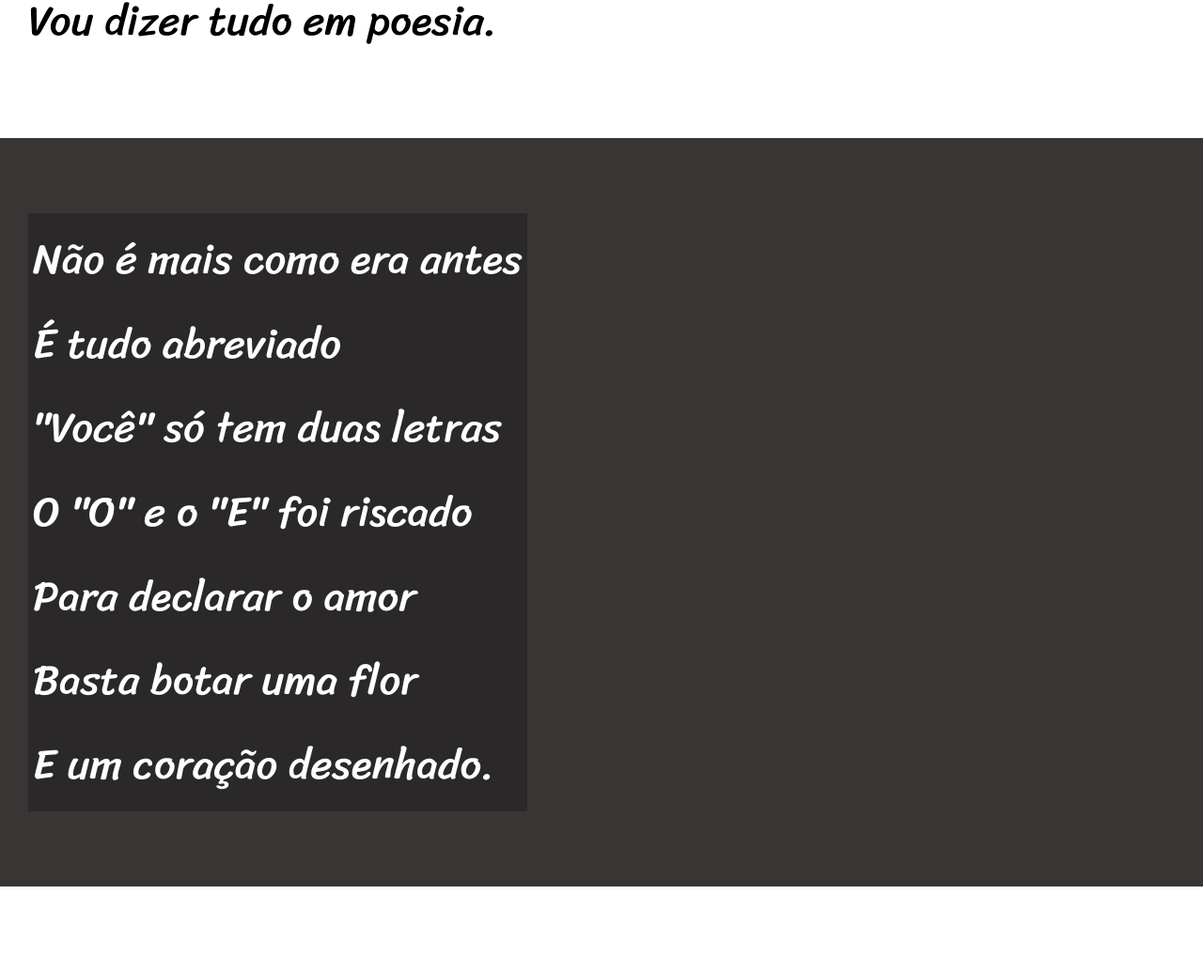
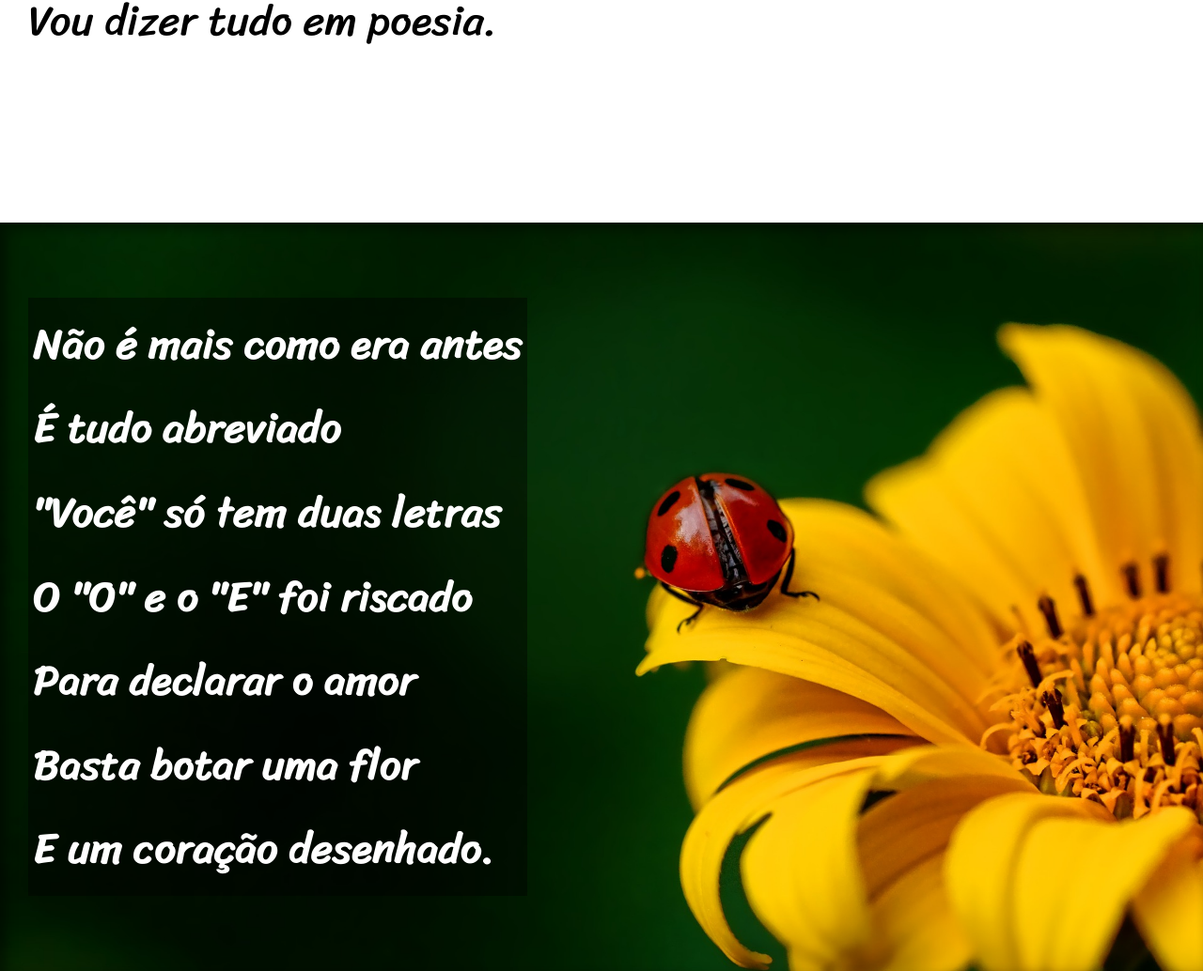
Before and after one commit to ivanrods/html-css, a plain HTML site: page desafios/desafio012/index.html in a window 1280 px wide. Shown: the part 900-1934 px from the top of the page at 94% size. Drawn offline with Linux system fonts and the light colour scheme.

Commit message:
projeto filazado

```diff
--- a/desafios/desafio012/index.html
+++ b/desafios/desafio012/index.html
@@ -26,7 +26,7 @@
         </p>
     </section>
 
-    <section class="imagem">
+    <section class="imagem" id="img01">
         <p>
             Não é mais como era antes<br>
             É tudo abreviado<br>
@@ -64,7 +64,7 @@
 
 
 
-    <section class="imagem">
+    <section class="imagem" id="img02">
         <p>
             Tenho saudade das cartas<br>
             Escritas com a própria mão<br>
--- a/desafios/desafio012/style.css
+++ b/desafios/desafio012/style.css
@@ -52,6 +52,9 @@ section{
     font-family: var(--font3);
     font-size: 3.5vw;
 }
+section > p{
+    padding-bottom: 2em;
+}
 section.normal{
     background-color: white;
     color: black;
@@ -59,11 +62,25 @@ section.normal{
 section.imagem{
     background-color: rgb(56, 53, 53);
     color: white;
+    box-shadow: inset 6px 6px 13px 0px rgba(0, 0, 0, 0.484);
+    background-attachment: fixed;
 }
 section.imagem > p{
     display: inline-block;
     padding: 5px;
-    background-color: rgba(0, 0, 0, 0.255);
+    background-color: rgba(0, 0, 0, 0.421);
+    text-shadow: 1px 1px 0px;
+
+}
+
+section#img01{
+    background-image: url(../desafio012/imagens/background001.jpg);
+    background-position: right center;
+    background-size: cover;
+}
+section#img02{
+    background-image: url(../desafio012/imagens/background002.jpg);
+    background-size: cover;
 }
 footer{
     background-color: black;
```
